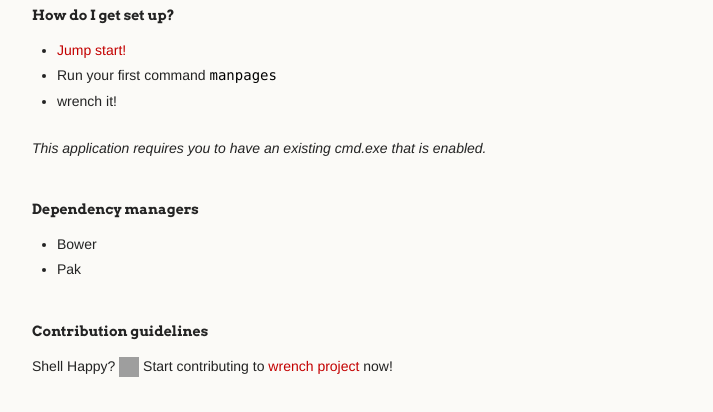
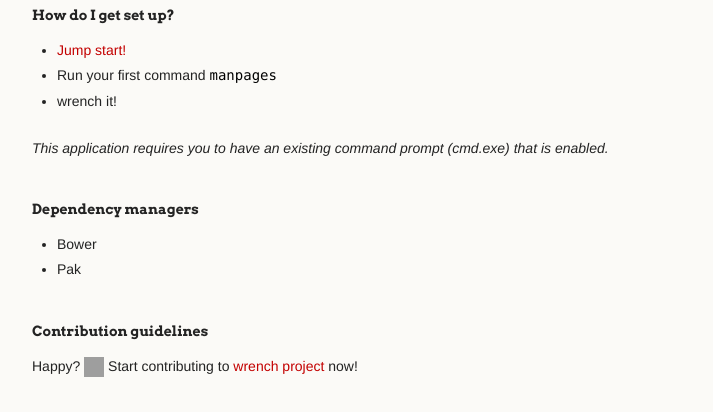
Before and after one commit to josephgodwinkimani/wrench, a plain HTML site: page index.html in a window 1280 px wide. Shown: the part 837-1249 px from the top of the page, without its empty margins (278-991 px from the left). Drawn offline with Linux system fonts and the light colour scheme; grey boxes are pictures that could not be loaded.

Commit message:
Update index.html

```diff
--- a/index.html
+++ b/index.html
@@ -64,7 +64,7 @@
 <li>wrench it!</li>
 </ul>
 
-<p><em>This application requires you to have an existing cmd.exe that is enabled.</em></p>
+<p><em>This application requires you to have an existing command prompt (cmd.exe) that is enabled.</em></p>
 
 <h4>
 <a id="dependency-managers" class="anchor" href="#dependency-managers" aria-hidden="true"><span aria-hidden="true" class="octicon octicon-link"></span></a>Dependency managers</h4>
@@ -77,7 +77,7 @@
 <h4>
 <a id="contribution-guidelines" class="anchor" href="#contribution-guidelines" aria-hidden="true"><span aria-hidden="true" class="octicon octicon-link"></span></a>Contribution guidelines</h4>
 
-<p>Shell Happy? <img class="emoji" title=":smile:" alt=":smile:" src="https://assets-cdn.github.com/images/icons/emoji/unicode/1f604.png" height="20" width="20" align="absmiddle"> Start contributing to <a href="https://bitbucket.org/torsybil/wrench">wrench project</a> now!</p>
+<p>Happy? <img class="emoji" title=":smile:" alt=":smile:" src="https://assets-cdn.github.com/images/icons/emoji/unicode/1f604.png" height="20" width="20" align="absmiddle"> Start contributing to <a href="https://bitbucket.org/torsybil/wrench">wrench project</a> now!</p>
 
 <h4>
 <a id="i-want-no-source-files-just-the-exe-only" class="anchor" href="#i-want-no-source-files-just-the-exe-only" aria-hidden="true"><span aria-hidden="true" class="octicon octicon-link"></span></a>I want no source files just the .exe only!!!</h4>
```
